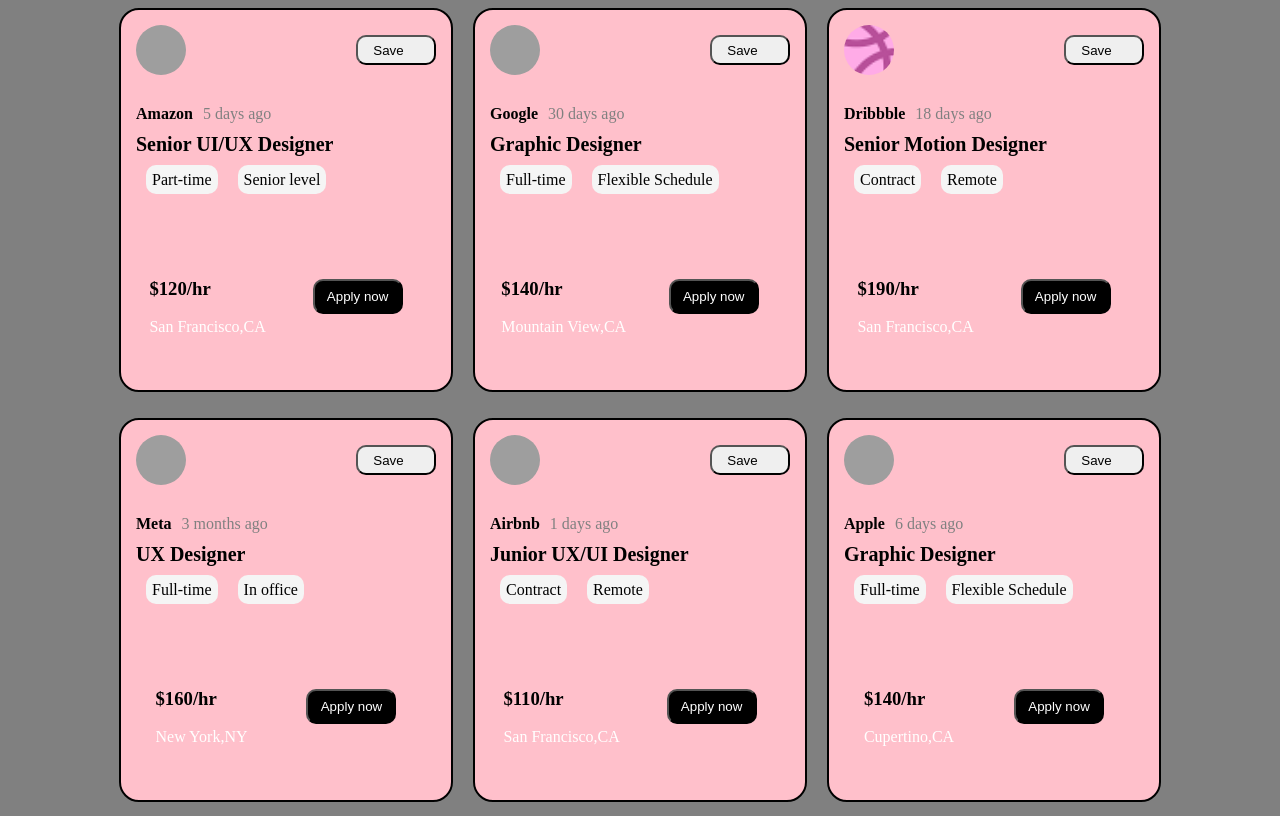
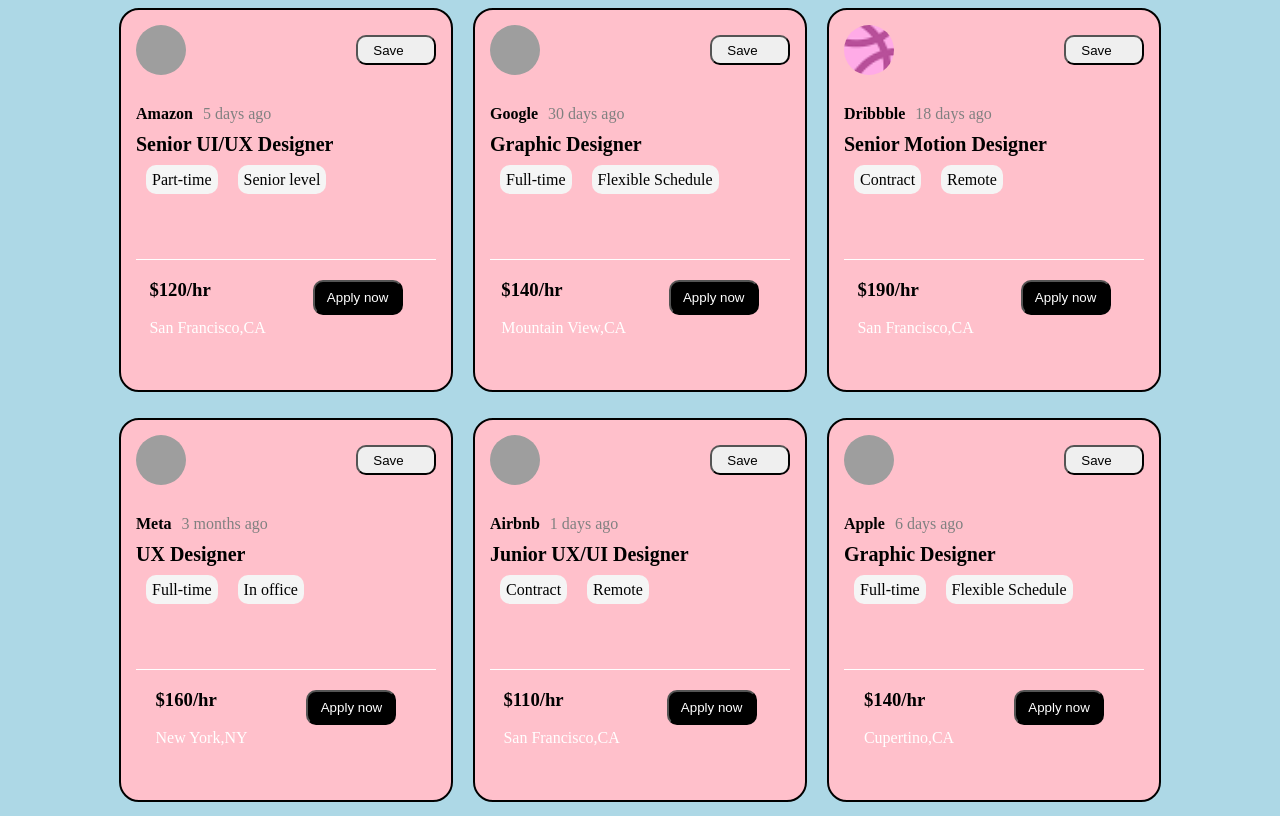
Before and after one commit to sagar-joshi-code/job-portal-ui-react, a React (Vite) app in the folder cards-project/: page / in a window 1280 px wide. Built offline with nearby package versions, Linux system fonts and the light colour scheme; grey boxes are pictures that could not be loaded; some icons are missing.

Commit message:
modified index.css file

```diff
--- a/cards-project/src/index.css
+++ b/cards-project/src/index.css
@@ -1,5 +1,5 @@
 body {
-  background-color: gray;
+  background-color: lightblue;
 }
 
 .parent {
@@ -81,6 +81,7 @@
   margin-top: 70px;
   display: flex;
   justify-content: space-around;
+  border-top: 1px solid white;
 }
 .lastdiv p {
   color: white;
```
